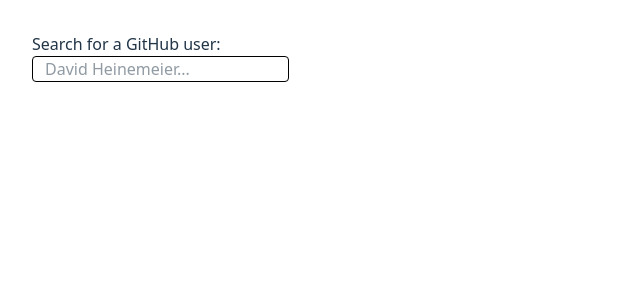
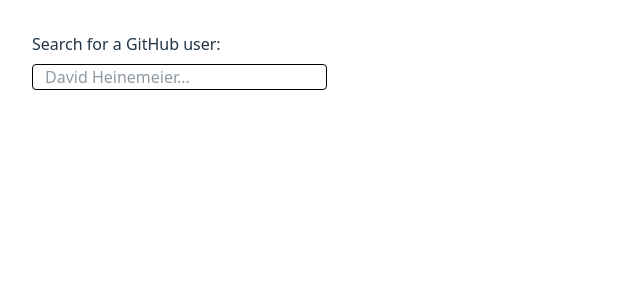
Before and after one commit to Samuel-Labagnere/react-course, a React (Vite) app: page / in a window 1280 px wide. Shown: the top 300 px of the page, without its empty margins (0-640 px from the left). Built offline with nearby package versions, Linux system fonts and the light colour scheme.

Commit message:
Better style

```diff
--- a/src/components/Layout.jsx
+++ b/src/components/Layout.jsx
@@ -1,7 +1,8 @@
 import Search from "./Search";
 
 const Layout = ({ setSearchedValue, selectedUser, results, children }) => {
-  const displayResults = results ? <p className="mt-3">{results} résultat(s)</p> : null;
+  const resultsText = `${results} result${results > 1 ? 's' : ''}`
+  const displayResults = results ? <p className="mt-3">{resultsText}</p> : null;
 
   return(
     <div className="h-full w-full p-8 grid grid-cols-4 gap-3">
--- a/src/components/Search.jsx
+++ b/src/components/Search.jsx
@@ -1,6 +1,6 @@
 const Search = ({ setSearchedValue, selectedUser }) => {
   return(
-    <div>
+    <div className="flex flex-col gap-2">
       <label htmlFor="search">Search for a GitHub user:</label>
       <input
         placeholder="David Heinemeier..."
```
